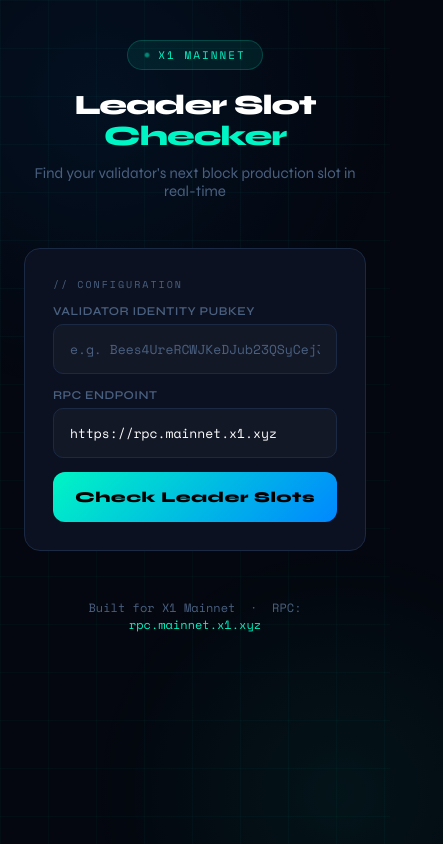
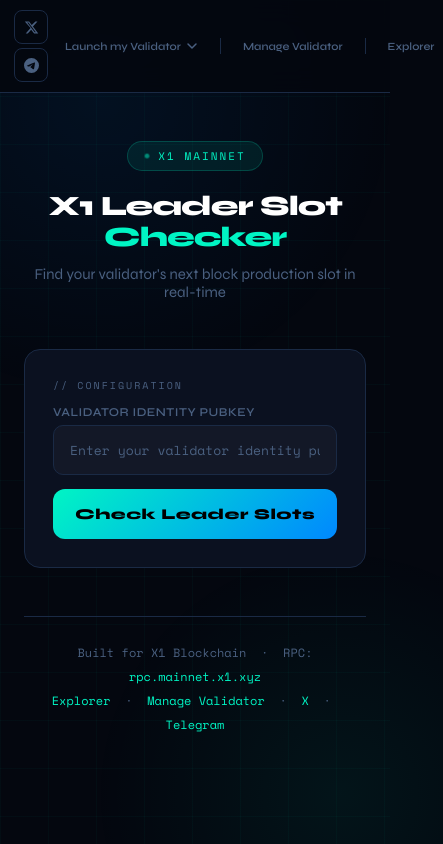
Before and after one commit to omenpotter/x1-leader-slot-checker, a plain HTML site: page index.html in a window 390 px wide. Shown: the whole page, 443 px wide, since content can reach past the window. Drawn offline with nearby package versions, Linux system fonts and the light colour scheme.

Commit message:
Update index.html

```diff
--- a/index.html
+++ b/index.html
@@ -17,7 +17,6 @@
     --danger: #ff4466;
     --text: #c8deff;
     --muted: #4a6080;
-    --glow: 0 0 20px rgba(0,245,196,0.25);
   }
 
   * { box-sizing: border-box; margin: 0; padding: 0; }
@@ -45,10 +44,8 @@
   body::after {
     content: '';
     position: fixed;
-    top: -200px;
-    left: -200px;
-    width: 600px;
-    height: 600px;
+    top: -200px; left: -200px;
+    width: 600px; height: 600px;
     background: radial-gradient(circle, rgba(0,136,255,0.08) 0%, transparent 70%);
     pointer-events: none;
     z-index: 0;
@@ -56,27 +53,170 @@
 
   .orb2 {
     position: fixed;
-    bottom: -200px;
-    right: -200px;
-    width: 500px;
-    height: 500px;
+    bottom: -200px; right: -200px;
+    width: 500px; height: 500px;
     background: radial-gradient(circle, rgba(0,245,196,0.06) 0%, transparent 70%);
     pointer-events: none;
     z-index: 0;
   }
 
+  /* ── NAV ── */
+  nav {
+    position: relative;
+    z-index: 10;
+    display: flex;
+    align-items: center;
+    justify-content: space-between;
+    padding: 14px 28px;
+    border-bottom: 1px solid var(--border);
+    background: rgba(4,7,15,0.9);
+    backdrop-filter: blur(14px);
+    gap: 12px;
+  }
+
+  .nav-left {
+    display: flex;
+    align-items: center;
+    gap: 4px;
+    flex-wrap: wrap;
+  }
+
+  .nav-right {
+    display: flex;
+    align-items: center;
+    gap: 10px;
+    flex-shrink: 0;
+  }
+
+  .nav-link {
+    font-family: 'Syne', sans-serif;
+    font-size: 12px;
+    font-weight: 600;
+    color: var(--muted);
+    text-decoration: none;
+    padding: 6px 11px;
+    border-radius: 8px;
+    border: 1px solid transparent;
+    transition: all 0.2s;
+    white-space: nowrap;
+  }
+
+  .nav-link:hover {
+    color: var(--accent);
+    border-color: rgba(0,245,196,0.2);
+    background: rgba(0,245,196,0.06);
+  }
+
+  /* Dropdown */
+  .nav-dropdown { position: relative; }
+
+  .nav-dropdown-btn {
+    font-family: 'Syne', sans-serif;
+    font-size: 12px;
+    font-weight: 600;
+    color: var(--muted);
+    background: none;
+    border: 1px solid transparent;
+    border-radius: 8px;
+    padding: 6px 11px;
+    cursor: pointer;
+    display: flex;
+    align-items: center;
+    gap: 5px;
+    transition: all 0.2s;
+    white-space: nowrap;
+  }
+
+  .nav-dropdown-btn:hover,
+  .nav-dropdown.open .nav-dropdown-btn {
+    color: var(--accent);
+    border-color: rgba(0,245,196,0.2);
+    background: rgba(0,245,196,0.06);
+  }
+
+  .chevron { transition: transform 0.2s; }
+  .nav-dropdown.open .chevron { transform: rotate(180deg); }
+
+  .nav-dropdown-menu {
+    display: none;
+    position: absolute;
+    top: calc(100% + 8px);
+    right: 0;
+    left: auto;
+    background: var(--surface);
+    border: 1px solid var(--border);
+    border-radius: 10px;
+    padding: 6px;
+    min-width: 148px;
+    z-index: 200;
+    box-shadow: 0 12px 40px rgba(0,0,0,0.5);
+  }
+
+  .nav-dropdown.open .nav-dropdown-menu { display: block; }
+
+  .nav-dropdown-menu a {
+    display: flex;
+    align-items: center;
+    gap: 8px;
+    padding: 9px 12px;
+    border-radius: 7px;
+    font-family: 'Syne', sans-serif;
+    font-size: 12px;
+    font-weight: 600;
+    color: var(--muted);
+    text-decoration: none;
+    transition: all 0.15s;
+  }
+
+  .nav-dropdown-menu a:hover {
+    background: rgba(0,245,196,0.08);
+    color: var(--accent);
+  }
+
+  .nav-divider {
+    width: 1px;
+    height: 16px;
+    background: var(--border);
+    margin: 0 3px;
+    flex-shrink: 0;
+  }
+
+  /* Icon-only links */
+  .icon-link {
+    display: flex;
+    align-items: center;
+    justify-content: center;
+    width: 34px; height: 34px;
+    border-radius: 8px;
+    border: 1px solid var(--border);
+    color: var(--muted);
+    text-decoration: none;
+    transition: all 0.2s;
+    flex-shrink: 0;
+  }
+
+  .icon-link:hover {
+    border-color: rgba(0,245,196,0.3);
+    color: var(--accent);
+    background: rgba(0,245,196,0.06);
+  }
+
+  .icon-link svg {
+    width: 15px; height: 15px;
+    fill: currentColor;
+    display: block;
+  }
+
+  /* ── CONTAINER ── */
   .container {
     position: relative;
     z-index: 1;
     max-width: 760px;
     margin: 0 auto;
-    padding: 40px 24px 80px;
+    padding: 48px 24px 80px;
   }
 
-  header {
-    text-align: center;
-    margin-bottom: 48px;
-  }
+  header { text-align: center; margin-bottom: 48px; }
 
   .badge {
     display: inline-flex;
@@ -139,17 +279,8 @@
     margin-bottom: 12px;
   }
 
-  .input-group {
-    display: flex;
-    flex-direction: column;
-    gap: 14px;
-  }
-
-  .field {
-    display: flex;
-    flex-direction: column;
-    gap: 6px;
-  }
+  .input-group { display: flex; flex-direction: column; gap: 14px; }
+  .field { display: flex; flex-direction: column; gap: 6px; }
 
   label {
     font-size: 12px;
@@ -190,8 +321,6 @@
     cursor: pointer;
     transition: all 0.2s;
     letter-spacing: 0.5px;
-    position: relative;
-    overflow: hidden;
   }
 
   .btn-primary {
@@ -213,16 +342,10 @@
     box-shadow: none;
   }
 
-  .slot-meter {
-    display: flex;
-    align-items: center;
-    gap: 12px;
-    margin-top: 8px;
-  }
+  .slot-meter { display: flex; align-items: center; gap: 12px; margin-top: 8px; }
 
   .meter-bar {
-    flex: 1;
-    height: 4px;
+    flex: 1; height: 4px;
     background: var(--border);
     border-radius: 4px;
     overflow: hidden;
@@ -247,7 +370,6 @@
     border: 1px solid var(--border);
     border-radius: 12px;
     padding: 20px;
-    transition: border-color 0.3s;
   }
 
   .stat-card.highlight {
@@ -275,21 +397,9 @@
   }
 
   .stat-value.accent { color: var(--accent); }
-  .stat-value.warn { color: var(--warn); }
+  .stat-sub { font-size: 11px; color: var(--muted); margin-top: 4px; }
 
-  .stat-sub {
-    font-size: 11px;
-    color: var(--muted);
-    margin-top: 4px;
-  }
-
-  .countdown {
-    display: flex;
-    gap: 16px;
-    align-items: flex-end;
-    flex-wrap: wrap;
-  }
-
+  .countdown { display: flex; gap: 16px; align-items: flex-end; flex-wrap: wrap; }
   .countdown-unit { text-align: center; }
 
   .countdown-num {
@@ -347,16 +457,11 @@
   .status-row.done      { background: rgba(0,245,196,0.08);  border: 1px solid rgba(0,245,196,0.2);  color: var(--accent); }
   .status-row.error     { background: rgba(255,68,102,0.08);  border: 1px solid rgba(255,68,102,0.2);  color: var(--danger); }
 
-  .dot {
-    width: 8px; height: 8px;
-    border-radius: 50%;
-    flex-shrink: 0;
-  }
+  .dot { width: 8px; height: 8px; border-radius: 50%; flex-shrink: 0; }
 
   .dot.spin {
     border: 2px solid currentColor;
     border-top-color: transparent;
-    border-radius: 50%;
     animation: spin 0.8s linear infinite;
     width: 10px; height: 10px;
   }
@@ -364,7 +469,6 @@
   .log {
     font-family: 'Space Mono', monospace;
     font-size: 11px;
-    color: var(--muted);
     line-height: 1.8;
     padding: 16px;
     background: rgba(0,0,0,0.3);
@@ -385,12 +489,7 @@
   .no-slots h3 { color: #fff; margin-bottom: 8px; }
   .no-slots p  { color: var(--muted); font-size: 14px; }
 
-  .slot-list {
-    display: flex;
-    flex-wrap: wrap;
-    gap: 6px;
-    margin-top: 8px;
-  }
+  .slot-list { display: flex; flex-wrap: wrap; gap: 6px; margin-top: 8px; }
 
   .slot-pill {
     font-family: 'Space Mono', monospace;
@@ -414,9 +513,7 @@
     0%, 100% { opacity: 1; transform: scale(1); }
     50%       { opacity: 0.5; transform: scale(0.8); }
   }
-
   @keyframes spin { to { transform: rotate(360deg); } }
-
   @keyframes fadeIn {
     from { opacity: 0; transform: translateY(12px); }
     to   { opacity: 1; transform: translateY(0); }
@@ -427,21 +524,88 @@
   footer {
     text-align: center;
     margin-top: 48px;
+    padding-top: 24px;
+    border-top: 1px solid var(--border);
     font-size: 12px;
     color: var(--muted);
     font-family: 'Space Mono', monospace;
+    line-height: 2;
   }
 
   footer a { color: var(--accent); text-decoration: none; }
+  footer a:hover { text-decoration: underline; }
+
+  @media (max-width: 620px) {
+    nav { padding: 10px 14px; gap: 8px; }
+    .nav-link { padding: 5px 8px; font-size: 11px; }
+    .nav-dropdown-btn { padding: 5px 8px; font-size: 11px; }
+  }
 </style>
 </head>
 <body>
 <div class="orb2"></div>
+
+<!-- ── NAV ── -->
+<nav>
+  <div class="nav-left">
+
+    <!-- X (Twitter) -->
+    <a href="https://x.com/rkbehelvi" target="_blank" rel="noopener" class="icon-link" title="Follow on X">
+      <svg viewBox="0 0 24 24">
+        <path d="M18.244 2.25h3.308l-7.227 8.26 8.502 11.24H16.17l-4.714-6.231-5.401 6.231H2.748l7.73-8.835L1.254 2.25H8.08l4.259 5.632L18.244 2.25zm-1.161 17.52h1.833L7.084 4.126H5.117L17.083 19.77z"/>
+      </svg>
+    </a>
+
+    <!-- Telegram -->
+    <a href="https://t.me/+HtiLywX2Dug3MjJk" target="_blank" rel="noopener" class="icon-link" title="Join Telegram">
+      <svg viewBox="0 0 24 24">
+        <path d="M11.944 0A12 12 0 0 0 0 12a12 12 0 0 0 12 12 12 12 0 0 0 12-12A12 12 0 0 0 12 0a12 12 0 0 0-.056 0zm4.962 7.224c.1-.002.321.023.465.14a.506.506 0 0 1 .171.325c.016.093.036.306.02.472-.18 1.898-.962 6.502-1.36 8.627-.168.9-.499 1.201-.82 1.23-.696.065-1.225-.46-1.9-.902-1.056-.693-1.653-1.124-2.678-1.8-1.185-.78-.417-1.21.258-1.91.177-.184 3.247-2.977 3.307-3.23.007-.032.014-.15-.056-.212s-.174-.041-.249-.024c-.106.024-1.793 1.14-5.061 3.345-.48.33-.913.49-1.302.48-.428-.008-1.252-.241-1.865-.44-.752-.245-1.349-.374-1.297-.789.027-.216.325-.437.893-.663 3.498-1.524 5.83-2.529 6.998-3.014 3.332-1.386 4.025-1.627 4.476-1.635z"/>
+      </svg>
+    </a>
+
+  </div>
+
+  <div class="nav-right">
+
+    <!-- Launch my Validator dropdown -->
+    <div class="nav-dropdown" id="launchDropdown">
+      <button class="nav-dropdown-btn" onclick="toggleDropdown()">
+        Launch my Validator
+        <svg class="chevron" width="12" height="12" viewBox="0 0 12 12" fill="none">
+          <path d="M2 4l4 4 4-4" stroke="currentColor" stroke-width="1.5" stroke-linecap="round" stroke-linejoin="round"/>
+        </svg>
+      </button>
+      <div class="nav-dropdown-menu">
+        <a href="https://docs.x1.xyz/validating/create-a-read-only-node" target="_blank" rel="noopener">
+          📄 Manual
+        </a>
+        <a href="https://github.com/BlackBeard085/x1console" target="_blank" rel="noopener">
+          ⚡ One Liner
+        </a>
+      </div>
+    </div>
+
+    <div class="nav-divider"></div>
+
+    <a href="https://x1valhq.xyz/" target="_blank" rel="noopener" class="nav-link">
+      Manage Validator
+    </a>
+
+    <div class="nav-divider"></div>
+
+    <a href="https://x1space.xyz/validators" target="_blank" rel="noopener" class="nav-link">
+      Explorer
+    </a>
+
+  </div>
+</nav>
+
+<!-- ── MAIN ── -->
 <div class="container">
 
   <header>
     <div class="badge">X1 Mainnet</div>
-    <h1>Leader Slot<br/><span>Checker</span></h1>
+    <h1>X1 Leader Slot<br/><span>Checker</span></h1>
     <p class="subtitle">Find your validator's next block production slot in real-time</p>
   </header>
 
@@ -451,12 +615,7 @@
       <div class="field">
         <label>Validator Identity Pubkey</label>
         <input type="text" id="pubkey"
-          placeholder="e.g. Bees4UreRCWJKeDJub23QSyCej3wcybFdwv5Dem8fTWt"
-          value=""/>
-      </div>
-      <div class="field">
-        <label>RPC Endpoint</label>
-        <input type="text" id="rpc" value="https://rpc.mainnet.x1.xyz"/>
+          placeholder="Enter your validator identity pubkey..."/>
       </div>
       <button class="btn btn-primary" id="checkBtn" onclick="runCheck()">
         Check Leader Slots
@@ -470,7 +629,7 @@
       <div class="card-label">// Live Log</div>
       <div id="statusRow" class="status-row fetching">
         <div class="dot spin"></div>
-        <span id="statusText">Initializing...</span>
+        <span>Initializing...</span>
       </div>
       <div class="log" id="logBox"></div>
     </div>
@@ -559,14 +718,31 @@
   </div>
 
   <footer>
-    Built for X1 Mainnet &nbsp;·&nbsp;
+    Built for X1 Blockchain &nbsp;·&nbsp;
     RPC: <a href="https://rpc.mainnet.x1.xyz" target="_blank">rpc.mainnet.x1.xyz</a>
+    <br/>
+    <a href="https://x1space.xyz/validators" target="_blank">Explorer</a>
+    &nbsp;·&nbsp;
+    <a href="https://x1valhq.xyz/" target="_blank">Manage Validator</a>
+    &nbsp;·&nbsp;
+    <a href="https://x.com/rkbehelvi" target="_blank">X</a>
+    &nbsp;·&nbsp;
+    <a href="https://t.me/+HtiLywX2Dug3MjJk" target="_blank">Telegram</a>
   </footer>
 </div>
 
 <script>
   let countdownInterval = null;
   let msPerSlot = 400;
+
+  function toggleDropdown() {
+    document.getElementById('launchDropdown').classList.toggle('open');
+  }
+
+  document.addEventListener('click', function(e) {
+    const dd = document.getElementById('launchDropdown');
+    if (!dd.contains(e.target)) dd.classList.remove('open');
+  });
 
   function log(msg, type='') {
     const box = document.getElementById('logBox');
@@ -581,13 +757,12 @@
   function setStatus(text, type='fetching') {
     const row = document.getElementById('statusRow');
     row.className = `status-row ${type}`;
-    const dot = type === 'done'  ? '<div class="dot" style="background:var(--accent)"></div>'
+    const dot = type === 'done'   ? '<div class="dot" style="background:var(--accent)"></div>'
                : type === 'error' ? '<div class="dot" style="background:var(--danger)"></div>'
                : '<div class="dot spin"></div>';
     row.innerHTML = `${dot}<span>${text}</span>`;
   }
 
-  // All RPC calls go through our own Vercel serverless proxy /api/rpc
   async function rpcCall(method, params=[]) {
     const res = await fetch('/api/rpc', {
       method: 'POST',
@@ -604,7 +779,6 @@
     const pubkey = document.getElementById('pubkey').value.trim();
     if (!pubkey) { alert('Please enter a validator pubkey.'); return; }
 
-    // Reset UI
     document.getElementById('resultsSection').classList.remove('hidden');
     document.getElementById('mainStats').classList.add('hidden');
     document.getElementById('noSlotsCard').classList.add('hidden');
@@ -631,16 +805,15 @@
       const slotDiff = slot2 - slot1;
       const timeDiff = t2 - t1;
       msPerSlot = slotDiff > 0 ? Math.round(timeDiff / slotDiff) : 400;
-
       log(`Measured: ${slotDiff} slots in ${timeDiff}ms → ${msPerSlot}ms/slot`, 'ok');
 
-      document.getElementById('slotMs').textContent = `${msPerSlot}ms`;
+      document.getElementById('slotMs').textContent        = `${msPerSlot}ms`;
       const quality   = msPerSlot < 420 ? 'Fast ✓' : msPerSlot < 480 ? 'Normal' : 'Slow';
       const fillPct   = Math.min(100, Math.max(0, ((500 - msPerSlot) / 200) * 100));
       const fillColor = msPerSlot < 420 ? 'var(--accent)' : msPerSlot < 480 ? 'var(--warn)' : 'var(--danger)';
-      document.getElementById('slotMeterFill').style.width    = fillPct + '%';
+      document.getElementById('slotMeterFill').style.width      = fillPct + '%';
       document.getElementById('slotMeterFill').style.background = fillColor;
-      document.getElementById('slotQuality').textContent     = quality;
+      document.getElementById('slotQuality').textContent        = quality;
 
       // Step 2: Epoch info
       setStatus('Fetching epoch info...', 'fetching');
@@ -694,13 +867,11 @@
         return;
       }
 
-      const nextSlot   = upcoming[0];
-      const diff       = nextSlot - slot2;
-      const totalSecs  = Math.round(diff * msPerSlot / 1000);
-
+      const nextSlot  = upcoming[0];
+      const diff      = nextSlot - slot2;
+      const totalSecs = Math.round(diff * msPerSlot / 1000);
       log(`Next slot: ${nextSlot.toLocaleString()} (${diff.toLocaleString()} slots away, ~${Math.floor(totalSecs/60)}m ${totalSecs%60}s)`, 'ok');
 
-      // Slot pills
       const slotList = document.getElementById('slotList');
       slotList.innerHTML = '';
       upcoming.slice(0, 20).forEach((s, i) => {
@@ -716,11 +887,10 @@
         slotList.appendChild(more);
       }
 
-      document.getElementById('nextSlotNum').textContent   = nextSlot.toLocaleString();
+      document.getElementById('nextSlotNum').textContent    = nextSlot.toLocaleString();
       document.getElementById('slotsRemaining').textContent = diff.toLocaleString();
 
       startCountdown(diff, msPerSlot, t2);
-
       setStatus('Live — countdown active', 'done');
       document.getElementById('mainStats').classList.remove('hidden');
       document.getElementById('nextSlotCard').classList.remove('hidden');
@@ -747,9 +917,9 @@
       const m = Math.floor((remainSecs % 3600) / 60);
       const s = remainSecs % 60;
 
-      document.getElementById('ctHours').textContent      = String(h).padStart(2,'0');
-      document.getElementById('ctMins').textContent       = String(m).padStart(2,'0');
-      document.getElementById('ctSecs').textContent       = String(s).padStart(2,'0');
+      document.getElementById('ctHours').textContent        = String(h).padStart(2,'0');
+      document.getElementById('ctMins').textContent         = String(m).padStart(2,'0');
+      document.getElementById('ctSecs').textContent         = String(s).padStart(2,'0');
       document.getElementById('slotsRemaining').textContent = remaining.toLocaleString();
 
       if (remainSecs <= 0) {
```
